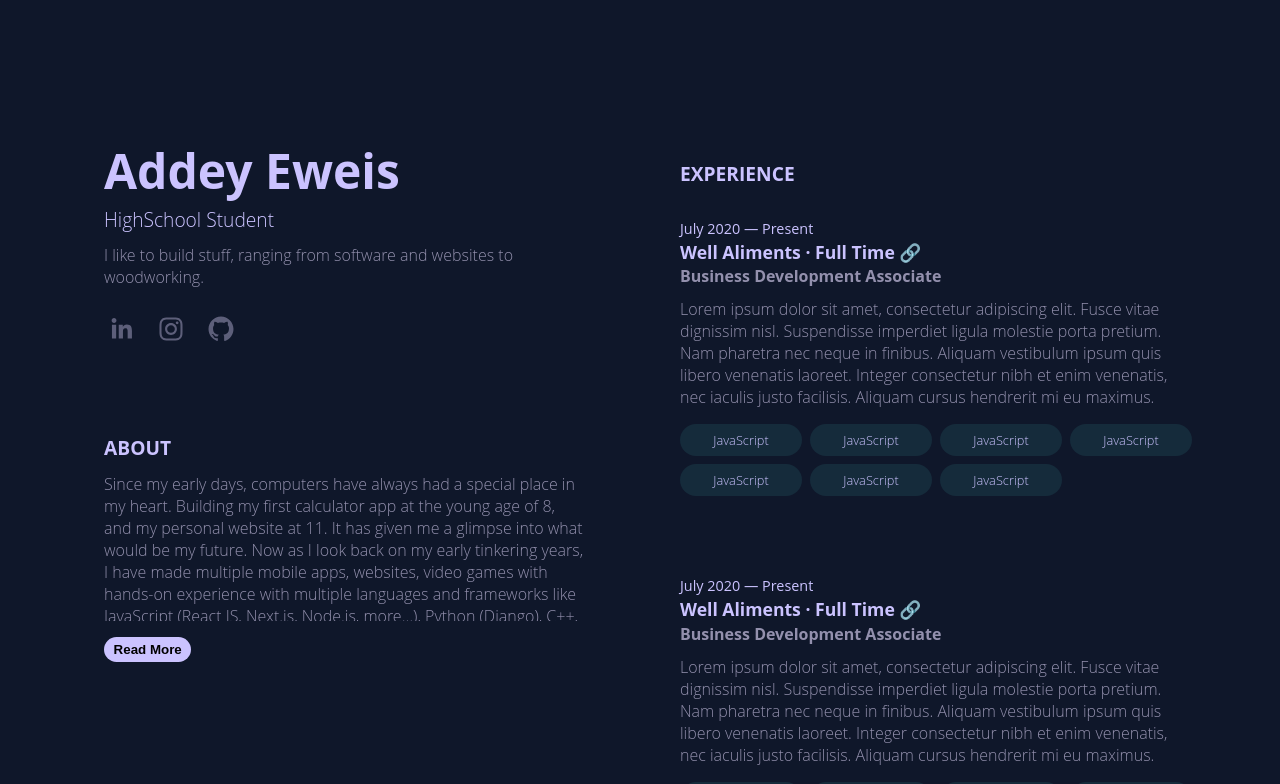
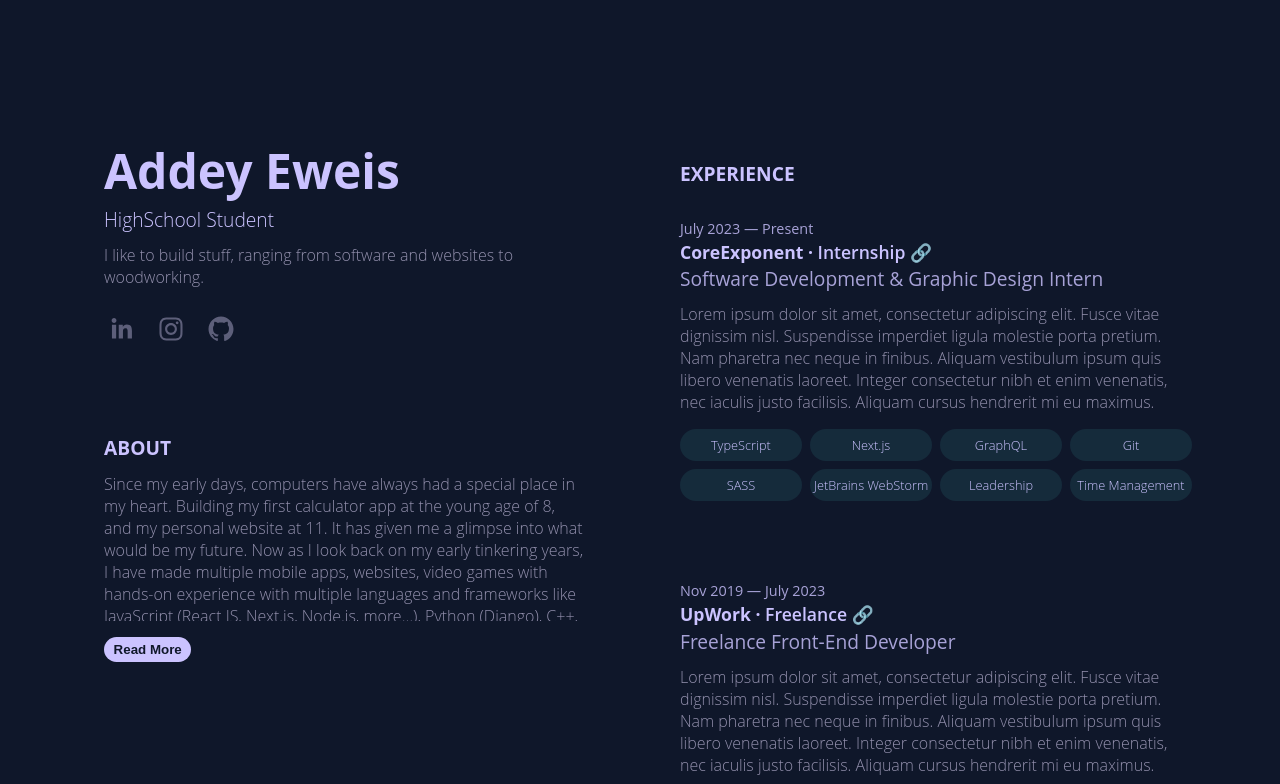
Before and after one commit to addey-eweis/addey_eweis_portfolio_website, a Next.js app: page / in a window 1280 px wide. Shown: the top 784 px of the page. Built offline with nearby package versions, Linux system fonts and the light colour scheme.

Commit message:
Added Experience Info

```diff
--- a/components/ExperienceComponent/ExperienceComponent.module.scss
+++ b/components/ExperienceComponent/ExperienceComponent.module.scss
@@ -3,17 +3,21 @@
   height: max-content;
   margin-bottom: 5rem;
   .jobDate{
-    color: #cbc3ff;
+    color: rgba(203, 195, 255, 0.81);
     font-size: .9rem;
     font-weight: 400;
   }
   .companyName{
     font-size: 1.1rem;
     margin: .1rem 0;
+    span{
+      font-weight: 600;
+      //font-style: italic;
+    }
   }
   .jobTitle{
-    color: #9390ADFF;
-    font-size: 1rem;
+    color: rgba(203, 195, 255, 0.81);
+    font-weight: 500;
   }
   .jobDescription{
 
@@ -33,9 +37,12 @@
       justify-content: center;
       align-items: center;
       height: 2rem;
+      overflow: clip;
+      white-space: nowrap;
       .skillTagName{
         font-weight: 200;
         font-size: .8rem;
+        text-overflow: ellipsis;
         color: #cbc3ff;
       }
     }
--- a/components/ExperienceComponent/ExperienceComponent.tsx
+++ b/components/ExperienceComponent/ExperienceComponent.tsx
@@ -3,7 +3,7 @@
 import React from "react";
 
 export default function(){
-    function experienceObject(jobTitle:String, companyName: String, startDate:String, endDate:String, jobType:String, jobDescription: String, companyHref: String){
+    function experienceObject(jobTitle:String, companyName: String, startDate:String, endDate:String, jobType:String, jobDescription: String, companyHref: String, tagNames: String[]){
         const skillTag = (tagName:String) =>{
             return(
                 <div className={styles.skillTag}>
@@ -14,31 +14,35 @@
         return(
             <div className={styles.experienceContainer}>
                 <h1 className={styles.jobDate}>{startDate} &mdash; {endDate}</h1>
-                <Link href={companyHref.toString()}><h1 className={styles.companyName}>{companyName} &#183; {jobType} 	&#x1F517; </h1></Link>
+                <Link href={companyHref.toString()} target="_blank"><h1 className={styles.companyName}>{companyName} &#183; <span>{jobType}</span> 	&#x1F517; </h1></Link>
                 <h1 className={styles.jobTitle}>{jobTitle}</h1>
                 <p className={styles.jobDescription}>{jobDescription}</p>
                 <div className={styles.skillTagContainer}>
-                    {skillTag("JavaScript")}
-                    {skillTag("JavaScript")}
-                    {skillTag("JavaScript")}
-                    {skillTag("JavaScript")}
-                    {skillTag("JavaScript")}
-                    {skillTag("JavaScript")}
-                    {skillTag("JavaScript")}
+                    {skillTag(tagNames[0])}
+                    {skillTag(tagNames[1])}
+                    {skillTag(tagNames[2])}
+                    {skillTag(tagNames[3])}
+                    {skillTag(tagNames[4])}
+                    {skillTag(tagNames[5])}
+                    {skillTag(tagNames[6])}
+                    {skillTag(tagNames[7])}
 
                 </div>
             </div>
         )
 
     }
+
+    const tagsOne:String[] = ["TypeScript", "Next.js", "GraphQL", "Git", "SASS", "JetBrains WebStorm", "Leadership", "Time Management"]
+    const tagsTwo:String[] = ["JavaScript", "Tailwinds CSS", "Java", "Android Studio", "Python", "SpringBoot", "Photoshop", "Illustrator"]
+    const tagsThree:String[] = ["Photoshop", "Illustrator", "Figma", "Indesign", "UI/UX Design", "Front-End Dev. Suite", "Attention To Detail", "Creativity"]
+    const tagsFour:String[] = ["QuickBooks", "Employee Management", "Leadership", "Microsoft Teams", "Plan Development", "Attention To Detail", "Time Management", "HR System Training"]
     return(
         <>
-            {experienceObject("Business Development Associate", "Well Aliments", "July 2020", "Present", "Full Time", "Lorem ipsum dolor sit amet, consectetur adipiscing elit. Fusce vitae dignissim nisl. Suspendisse imperdiet ligula molestie porta pretium. Nam pharetra nec neque in finibus. Aliquam vestibulum ipsum quis libero venenatis laoreet. Integer consectetur nibh et enim venenatis, nec iaculis justo facilisis. Aliquam cursus hendrerit mi eu maximus.", "https://www.dietica-health.com/")}
-            {experienceObject("Business Development Associate", "Well Aliments", "July 2020", "Present", "Full Time", "Lorem ipsum dolor sit amet, consectetur adipiscing elit. Fusce vitae dignissim nisl. Suspendisse imperdiet ligula molestie porta pretium. Nam pharetra nec neque in finibus. Aliquam vestibulum ipsum quis libero venenatis laoreet. Integer consectetur nibh et enim venenatis, nec iaculis justo facilisis. Aliquam cursus hendrerit mi eu maximus.", "https://www.dietica-health.com/")}
-            {experienceObject("Business Development Associate", "Well Aliments", "July 2020", "Present", "Full Time", "Lorem ipsum dolor sit amet, consectetur adipiscing elit. Fusce vitae dignissim nisl. Suspendisse imperdiet ligula molestie porta pretium. Nam pharetra nec neque in finibus. Aliquam vestibulum ipsum quis libero venenatis laoreet. Integer consectetur nibh et enim venenatis, nec iaculis justo facilisis. Aliquam cursus hendrerit mi eu maximus.", "https://www.dietica-health.com/")}
-            {experienceObject("Business Development Associate", "Well Aliments", "July 2020", "Present", "Full Time", "Lorem ipsum dolor sit amet, consectetur adipiscing elit. Fusce vitae dignissim nisl. Suspendisse imperdiet ligula molestie porta pretium. Nam pharetra nec neque in finibus. Aliquam vestibulum ipsum quis libero venenatis laoreet. Integer consectetur nibh et enim venenatis, nec iaculis justo facilisis. Aliquam cursus hendrerit mi eu maximus.", "https://www.dietica-health.com/")}
-            {experienceObject("Business Development Associate", "Well Aliments", "July 2020", "Present", "Full Time", "Lorem ipsum dolor sit amet, consectetur adipiscing elit. Fusce vitae dignissim nisl. Suspendisse imperdiet ligula molestie porta pretium. Nam pharetra nec neque in finibus. Aliquam vestibulum ipsum quis libero venenatis laoreet. Integer consectetur nibh et enim venenatis, nec iaculis justo facilisis. Aliquam cursus hendrerit mi eu maximus.", "https://www.dietica-health.com/")}
-            {experienceObject("Business Development Associate", "Well Aliments", "July 2020", "Present", "Full Time", "Lorem ipsum dolor sit amet, consectetur adipiscing elit. Fusce vitae dignissim nisl. Suspendisse imperdiet ligula molestie porta pretium. Nam pharetra nec neque in finibus. Aliquam vestibulum ipsum quis libero venenatis laoreet. Integer consectetur nibh et enim venenatis, nec iaculis justo facilisis. Aliquam cursus hendrerit mi eu maximus.", "https://www.dietica-health.com/")}
+            {experienceObject("Software Development & Graphic Design Intern", "CoreExponent", "July 2023", "Present", "Internship", "Lorem ipsum dolor sit amet, consectetur adipiscing elit. Fusce vitae dignissim nisl. Suspendisse imperdiet ligula molestie porta pretium. Nam pharetra nec neque in finibus. Aliquam vestibulum ipsum quis libero venenatis laoreet. Integer consectetur nibh et enim venenatis, nec iaculis justo facilisis. Aliquam cursus hendrerit mi eu maximus.", "https://coreexponent.com/", tagsOne)}
+            {experienceObject("Freelance Front-End Developer", "UpWork", "Nov 2019", "July 2023", "Freelance", "Lorem ipsum dolor sit amet, consectetur adipiscing elit. Fusce vitae dignissim nisl. Suspendisse imperdiet ligula molestie porta pretium. Nam pharetra nec neque in finibus. Aliquam vestibulum ipsum quis libero venenatis laoreet. Integer consectetur nibh et enim venenatis, nec iaculis justo facilisis. Aliquam cursus hendrerit mi eu maximus.", "https://upwork.com/", tagsTwo)}
+            {experienceObject("Graphic Designer", "Well Aliments LLC", "Sep 2017", "Jun 2023", "Part-Time", "Lorem ipsum dolor sit amet, consectetur adipiscing elit. Fusce vitae dignissim nisl. Suspendisse imperdiet ligula molestie porta pretium. Nam pharetra nec neque in finibus. Aliquam vestibulum ipsum quis libero venenatis laoreet. Integer consectetur nibh et enim venenatis, nec iaculis justo facilisis. Aliquam cursus hendrerit mi eu maximus.", "https://wellaliments.com/", tagsThree)}
+            {experienceObject("Business Development Associate", "Dietica Health International", "July 2020", "July 2021", "Full Time", "Lorem ipsum dolor sit amet, consectetur adipiscing elit. Fusce vitae dignissim nisl. Suspendisse imperdiet ligula molestie porta pretium. Nam pharetra nec neque in finibus. Aliquam vestibulum ipsum quis libero venenatis laoreet. Integer consectetur nibh et enim venenatis, nec iaculis justo facilisis. Aliquam cursus hendrerit mi eu maximus.", "https://www.dietica-health.com/", tagsFour)}
         </>
     )
 }
--- a/components/Landing/MyInfoLanding.module.scss
+++ b/components/Landing/MyInfoLanding.module.scss
@@ -57,6 +57,7 @@
       border-radius: 2rem;
       font-weight: bold;
       border: none;
+      color: #0f172a;
 
     }
   }
--- a/components/Landing/NonFixedInfo.tsx
+++ b/components/Landing/NonFixedInfo.tsx
@@ -10,10 +10,10 @@
             <section className={styles.nonFixedInfoContainer}>
                 <h1 className={styles.experienceTitle}>EXPERIENCE</h1>
                 <ExperienceComponent/>
-                <Link href="" className={styles.viewResume}><h1>View Full Resume Here &#x1F517;</h1></Link>
+                <Link href="https://drive.google.com/file/d/1PvQvUpkALOH0ze9VjF7269fShtPjcujN/view?usp=sharing" target="_blank" className={styles.viewResume}><h1>View Full Resume Here &#x1F517;</h1></Link>
                 <h1 className={styles.projectsTitle}>PROJECTS</h1>
                 <ProjectsComponent/>
-                <Link href={"#"}><h1 className={styles.fullProjectLink}>View Full Project Timeline</h1></Link>
+                <Link href={"#"}><h1 className={styles.fullProjectLink}>View Full Project Timeline &#x1F517;</h1></Link>
             </section>
         </>
     )
```
